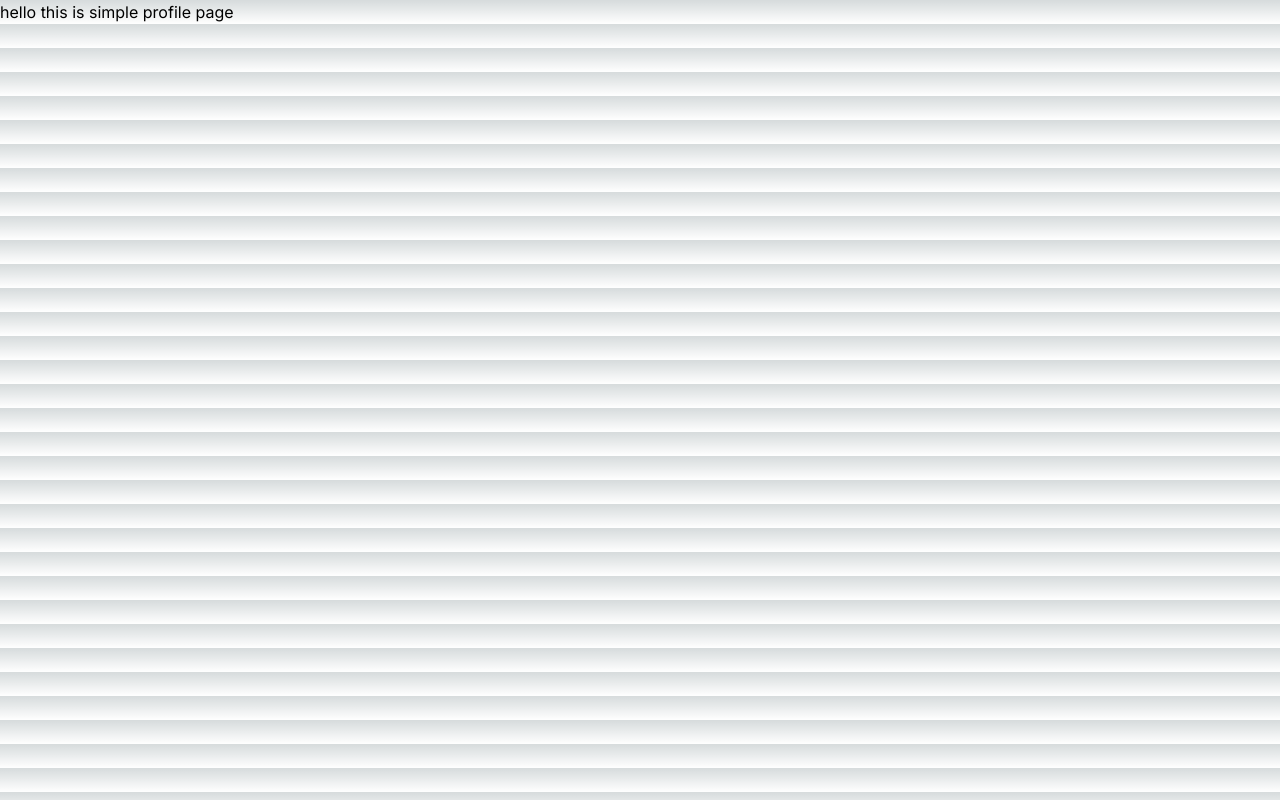
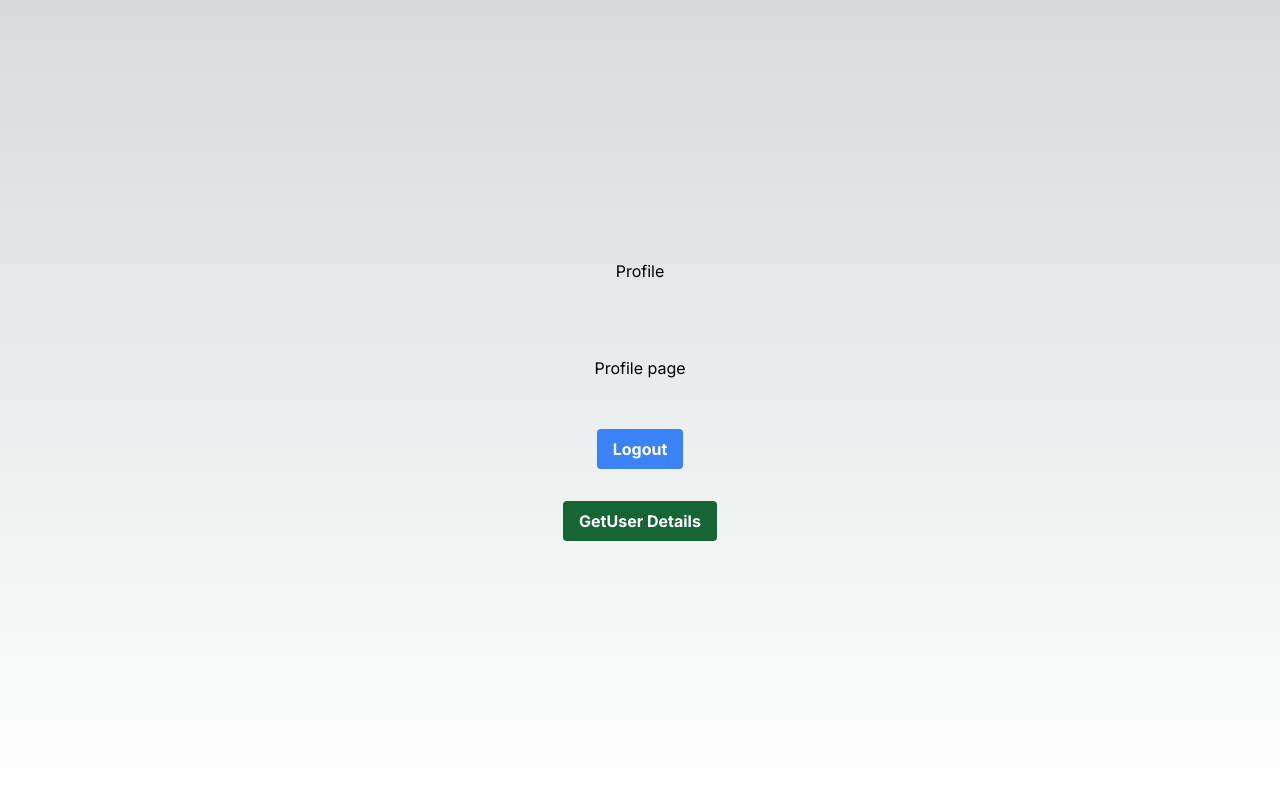
Before and after one commit to ASHISHYADAV85270/nextjstutHitesh, a Next.js app: page /profile in a window 1280 px wide. Built offline with nearby package versions, Linux system fonts and the light colour scheme.

Commit message:
done with middleware

```diff
--- a/src/app/api/users/login/route.ts
+++ b/src/app/api/users/login/route.ts
@@ -1,5 +1,5 @@
 import { connect } from "@/dbConfig/dbConfig";
-import { userModel } from "@/models/userModel.js";
+import userModel from "@/models/userModel.js";
 import { NextRequest, NextResponse } from "next/server";
 import bcryptjs from "bcryptjs";
 import jwt from "jsonwebtoken";
@@ -13,7 +13,6 @@ export async function POST(request: NextRequest) {
         const { email, password } = reqBody;
 
         let user = await userModel.findOne({ email }).select("+password");
-
         if (!user) {
             return NextResponse.json({
                 success: false,
@@ -29,8 +28,10 @@ export async function POST(request: NextRequest) {
                 message: "Invalid email or password",
             }, { status: 404 })
         }
+
+
         //create user token
-        const token = await jwt.sign({ _id: user._id }, process.env.TOKEN_SECRET!, { expiresIn: "1h" });
+        const token = jwt.sign({ _id: user._id }, process.env.TOKEN_SECRET!, { expiresIn: "1h" });
         const response = NextResponse.json({
             message: "Login successful",
             success: true,
--- /dev/null
+++ b/src/app/api/users/logout/route.ts
@@ -0,0 +1,12 @@
+import { NextResponse } from "next/server";
+export async function GET(response: NextResponse) {
+    try {
+        const response = NextResponse.json({ success: true, message: "Logout successfully" });
+        response.cookies.set("token", "", { httpOnly: true, expires: new Date(0) });
+        console.log("logout done ,,, i am backend");
+        return response;
+    } catch (error: any) {
+        console.log(error);
+        return NextResponse.json({ error: error.message }, { status: 500 });
+    }
+}
--- /dev/null
+++ b/src/app/api/users/me/route.ts
@@ -0,0 +1,14 @@
+import { getDataFromToken } from "@/helpers/getDataFromToken";
+import { NextRequest, NextResponse } from "next/server";
+import userModel from "@/models/userModel";
+import { connect } from "@/dbConfig/dbConfig";
+connect();
+export async function GET(request: NextRequest) {
+    try {
+        const userId = await getDataFromToken(request);
+        let user = await userModel.findById(userId).select("-password");
+        return NextResponse.json({ success: true, message: "User found", user: user }, { status: 200 });
+    } catch (error) {
+        return NextResponse.json({ success: false, message: "Please login first", user: "No data" }, { status: 400 });
+    }
+}
--- a/src/app/login/page.tsx
+++ b/src/app/login/page.tsx
@@ -10,45 +10,44 @@ import toast, { Toaster } from 'react-hot-toast';
 
 
 export default function LoginUpPage() {
-    const router=useRouter();
-    const [buttonDisabled,setButtonDisable]=useState(false);
-    const [loading,setLoading]=useState(false);
-    const [user, setUser] = useState({ email: "", password: ""});
+    const router = useRouter();
+    const [buttonDisabled, setButtonDisable] = useState(false);
+    const [loading, setLoading] = useState(false);
+    const [user, setUser] = useState({ email: "", password: "" });
 
-    useEffect(()=>{
-        if (user.email.length > 0 && user.password.length>0) {
+    useEffect(() => {
+        if (user.email.length > 0 && user.password.length > 0) {
             setButtonDisable(false);
-        }else
-        {
+        } else {
             setButtonDisable(true);
         }
-    },[user])
-    const onLogin=async()=>{
+    }, [user])
+    const onLogin = async () => {
         try {
             setLoading(true);
-            const userRes=  await axios.post('api/users/login',user);
+            const userRes: any = await axios.post('api/users/login', user);
             console.log("user added it is a front end console")
             console.log(userRes);
             toast.success("Login success");
             router.push("/profile");
-        } catch (error:any) {
-            console.log("user Login  failed",error.message);
-            toast.error(error.message);
-        }finally{
+        } catch (error: any) {
+            console.log("user Login  failed", error.message);
+            toast.error("Enter valid email or password")
+        } finally {
             setLoading(false);
         }
     }
     return (<div className="flex flex-col items-center justify-center min-h-screen py-2">
-            <h1>   {loading?"Waiting":"Login Page"}</h1>
-         <br />
-            <label htmlFor="email" >Useremail</label>
-            <input className="p-2 border text-black border-gray-400 rounded-lg mb-4 focus:outline-none focus:border-gray-900" type="email"  id="email" value={user.email}  onChange={(e)=>setUser({...user,email:e.target.value})} placeholder="email"/>
-            <hr />
-            <label htmlFor="password" >password</label>
-            <input className="p-2 border text-black border-gray-400 rounded-lg mb-4 focus:outline-none focus:border-gray-900" type="password"  id="password" value={user.password}  onChange={(e)=>setUser({...user,password:e.target.value})} placeholder="password"/>
-            <button  className="p-2 bordertext-black border-gray-400 rounded-lg mb-4 focus:outline-none  bg-slate-950 hover:text-red-400 hover:border-none" onClick={onLogin} disabled={buttonDisabled}>
-                {loading?"Waiting":"LoginUp"}</button>
-            <Link href="/signup" className="hover:text-red-400"> Visit SignUp</Link>
+        <h1>   {loading ? "Waiting" : "Login Page"}</h1>
+        <br />
+        <label htmlFor="email" >Useremail</label>
+        <input className="p-2 border text-black border-gray-400 rounded-lg mb-4 focus:outline-none focus:border-gray-900" type="email" id="email" value={user.email} onChange={(e) => setUser({ ...user, email: e.target.value })} placeholder="email" />
+        <hr />
+        <label htmlFor="password" >password</label>
+        <input className="p-2 border text-black border-gray-400 rounded-lg mb-4 focus:outline-none focus:border-gray-900" type="password" id="password" value={user.password} onChange={(e) => setUser({ ...user, password: e.target.value })} placeholder="password" />
+        <button className="p-2 bordertext-black border-gray-400 rounded-lg mb-4 focus:outline-none  bg-slate-950 hover:text-red-400 hover:border-none" onClick={onLogin} disabled={buttonDisabled}>
+            {loading ? "Waiting" : "LoginUp"}</button>
+        <Link href="/signup" className="hover:text-red-400"> Visit SignUp</Link>
         <Toaster />
 
     </div>)
--- a/src/app/profile/page.tsx
+++ b/src/app/profile/page.tsx
@@ -1,6 +1,56 @@
-export default function ProfilePage()
-{
-    return <div>
-        hello this is simple profile page
-    </div>
+"use client";
+
+import axios from "axios";
+import Link from "next/link";
+import { useRouter } from "next/navigation";
+import { NextResponse } from "next/server";
+import { useEffect, useState } from "react";
+
+import toast, { Toaster } from "react-hot-toast";
+
+
+export default function ProfilePage() {
+    const router = useRouter();
+    const [data, setData] = useState("nothing");
+    const logout = async () => {
+        try {
+            const respo = await axios.get('/api/users/logout');
+            toast.success(respo.data.message);
+            router.push("/login");
+        } catch (error: any) {
+            console.log(error.message);
+            toast.error(error.message);
+        }
+    }
+
+    const datadiv = <div> {data}</div>;
+
+
+    const getuserData = async () => {
+        try {
+            const respo: any = await axios.get('/api/users/me');
+            setData(respo.data);
+            toast.success(`hi ${respo.data.user.username}`);
+        } catch (error: any) {
+            toast.error(error.message);
+        }
+    }
+    return (
+        <div className="flex flex-col items-center justify-center min-h-screen py-2 gap-4">
+            <h1>Profile</h1>
+            <hr />
+            <br />
+            <p>Profile page</p>
+
+            <hr />
+            <button
+                onClick={logout}
+                className="bg-blue-500 mt-4 hover:bg-blue-700 text-white font-bold py-2 px-4 rounded"
+            >Logout</button>
+
+            <button
+                onClick={getuserData}
+                className="bg-green-800 mt-4 hover:bg-blue-700 text-white font-bold py-2 px-4 rounded"
+            >GetUser Details</button>
+        </div>)
 }
--- a/src/dbConfig/dbConfig.ts
+++ b/src/dbConfig/dbConfig.ts
@@ -1,17 +1,17 @@
 import mongoose from "mongoose";
 // this connect will always will be connected on any change
 export async function connect() {
-    const mongourl=process.env.MONGO_URL;
+    const mongourl = process.env.MONGO_URL;
     try {
-        mongoose.connect(mongourl!);
-        const connection=mongoose.connection;
-        connection.on('connected',()=>{
+        mongoose.connect(mongourl!, { dbName: "NextJsTut" });
+        const connection = mongoose.connection;
+        connection.on('connected', () => {
             console.log('MongoDb Connected Successfully')
         })
-connection.on('error',(err)=>{
-    console.log('MongoDb Connection Error'+err);
-    process.exit();
-})
+        connection.on('error', (err) => {
+            console.log('MongoDb Connection Error' + err);
+            process.exit();
+        })
     } catch (error) {
         console.log("Something went wrong");
         console.log(error);
--- /dev/null
+++ b/src/helpers/getDataFromToken.ts
@@ -0,0 +1,13 @@
+import { NextRequest } from "next/server";
+import jwt from "jsonwebtoken";
+
+export const getDataFromToken = (request: NextRequest) => {
+    try {
+        const token = request.cookies.get("token")?.value || "";
+        const decodedToken: any = jwt.verify(token, process.env.TOKEN_SECRET!);
+        console.log(decodedToken._id);
+        return decodedToken._id;
+    } catch (error: any) {
+        throw new Error(error.message);
+    }
+}
--- a/src/models/userModel.js
+++ b/src/models/userModel.js
@@ -30,4 +30,5 @@ const userSchema = new mongoose.Schema({
 });
 
 
-export const userModel = mongoose.model("Users", userSchema);
+const userModel = mongoose.models.users || mongoose.model("users", userSchema);
+export default userModel;
```
Also changed, not shown: src/app/api/users/signup/route.ts (+17 -18 lines), src/middleware.ts (added, +22 -0 lines).
